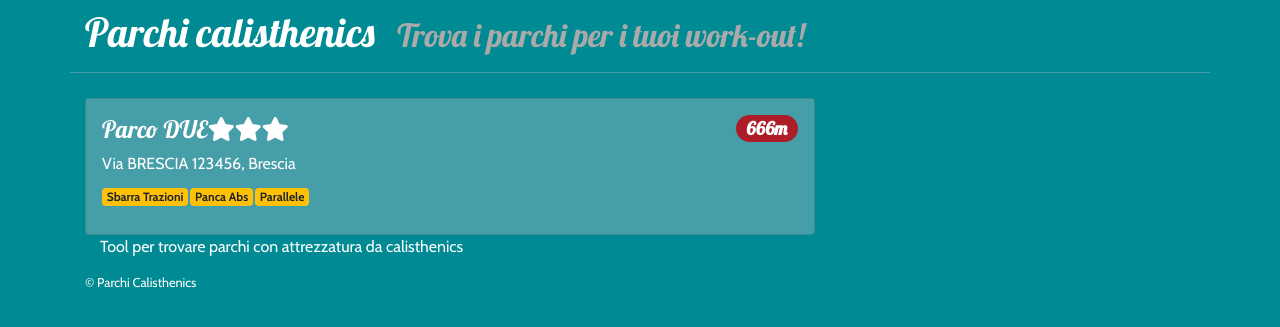
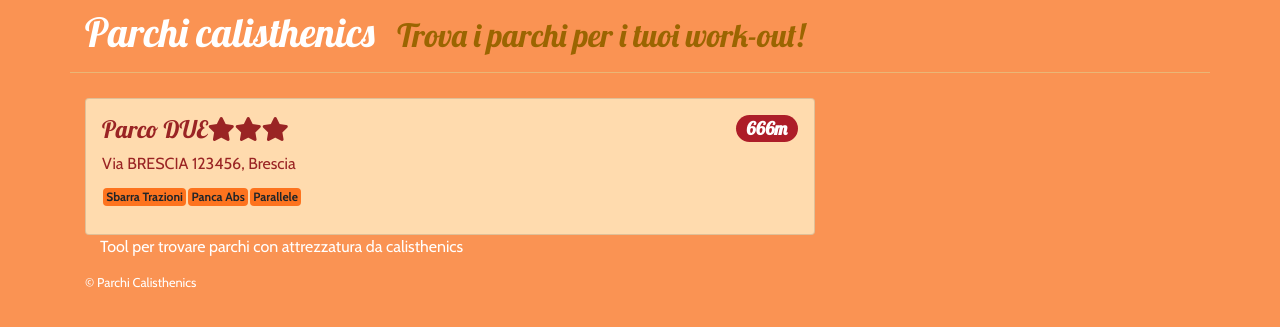
Before and after one commit to Linkinax/parchiCalisthenics, a Node server app: page / in a window 1280 px wide. Shown: the part 56-383 px from the top of the page. Run offline with Node 20, Linux system fonts and the light colour scheme; data that the repository does not hold is empty; some libraries are stand-ins or nearby versions.

Commit message:
Minor css adjustments

```diff
--- a/app.js
+++ b/app.js
@@ -23,6 +23,9 @@ app.use(express.json());
 app.use(express.urlencoded({ extended: false }));
 app.use(cookieParser());
 app.use(express.static(path.join(__dirname, 'public')));
+
+//defying static path for angular application
+app.use(express.static(path.join(__dirname, 'app_public')));
 
 
 //Allowing CORS request
--- a/app_public/src/index.html
+++ b/app_public/src/index.html
@@ -17,6 +17,6 @@
   <app-home-list></app-home-list>
   <script src="https://ajax.googleapis.com/ajax/libs/jquery/3.5.1/jquery.min.js"></script>
   <script src="https://cdnjs.cloudflare.com/ajax/libs/popper.js/1.12.9/umd/popper.min.js"></script>
-  <script src="/javascripts/bootstrap.min.js"></script>
+  <script src="assets/javascripts/bootstrap.min.js"></script>
 </body>
 </html>
--- a/app_server/views/location-info.pug
+++ b/app_server/views/location-info.pug
@@ -39,7 +39,7 @@ block content
                                                     span.reviewAuthor= comment.author
                                                     small.reviewTimestamp=comment.time
                                                 .col-12
-                                                    p= comment.reviewText
+                                                    p.review= comment.reviewText
 
 
                                         .row.review
--- a/public/stylesheets/style.css
+++ b/public/stylesheets/style.css
@@ -32,7 +32,7 @@ legend {
 }
 
 .card {
-  background-color: #469ea8;
+  background-color: #ffdbae;
   padding: 1rem;
 }
 
@@ -43,13 +43,13 @@ legend {
 
 .banner {
   margin-top: 4em;
-  border-bottom: 1px solid #469ea8;
+  border-bottom: 1px solid #eab676;
   margin-bottom: 1.5em;
   padding-bottom: 0.5em;
 }
 
 .review-header {
-  background-color: #31727a;
+  background-color: #ff6701;
   padding-top: 0.5em;
   padding-bottom: 0.5em;
   margin-bottom: 0.5em;
@@ -67,17 +67,17 @@ legend {
 }
 
 h4 a, h4 a:hover {
-  color: #fff;
+  color: #9a2424;
 }
 
 h4 small {
   font-size: 60%;
   line-height: 200%;
-  color: #aaa;
+  color: #9b6501;
 }
 
 h1 small {
-  color: #aaa;
+  color: #9b6501;
 }
 
 .address {
@@ -86,6 +86,7 @@ h1 small {
 
 .facilities span.badge {
   margin-right: 2px;
+  margin-left: 2px;
 }
 
 p {
@@ -93,15 +94,31 @@ p {
 }
 
 a {
-  color: rgba(255, 255, 255, 0.8)
+  color: #9a2424
 }
 
 a:hover {
-  color:#fff
+  color:#9a2424
 }
 
 body {
   font-family: "Cabin", Arial, sans-serif;
   color: #fff;
-  background-color: #008a93;
+  background-color: #fa9353;
 }
+
+p.address{
+  color: #9a2424;
+}
+
+p.review{
+  color: #9a2424;
+  margin-left: 2px;
+}
+
+span.badge.badge-warning{
+  background-color:#fd731e;
+  padding: 0.2rem;
+  margin: 0.07rem;
+
+}
```
Also changed, not shown: app_public/src/assets/stylesheets/style.css (+26 -9 lines).
